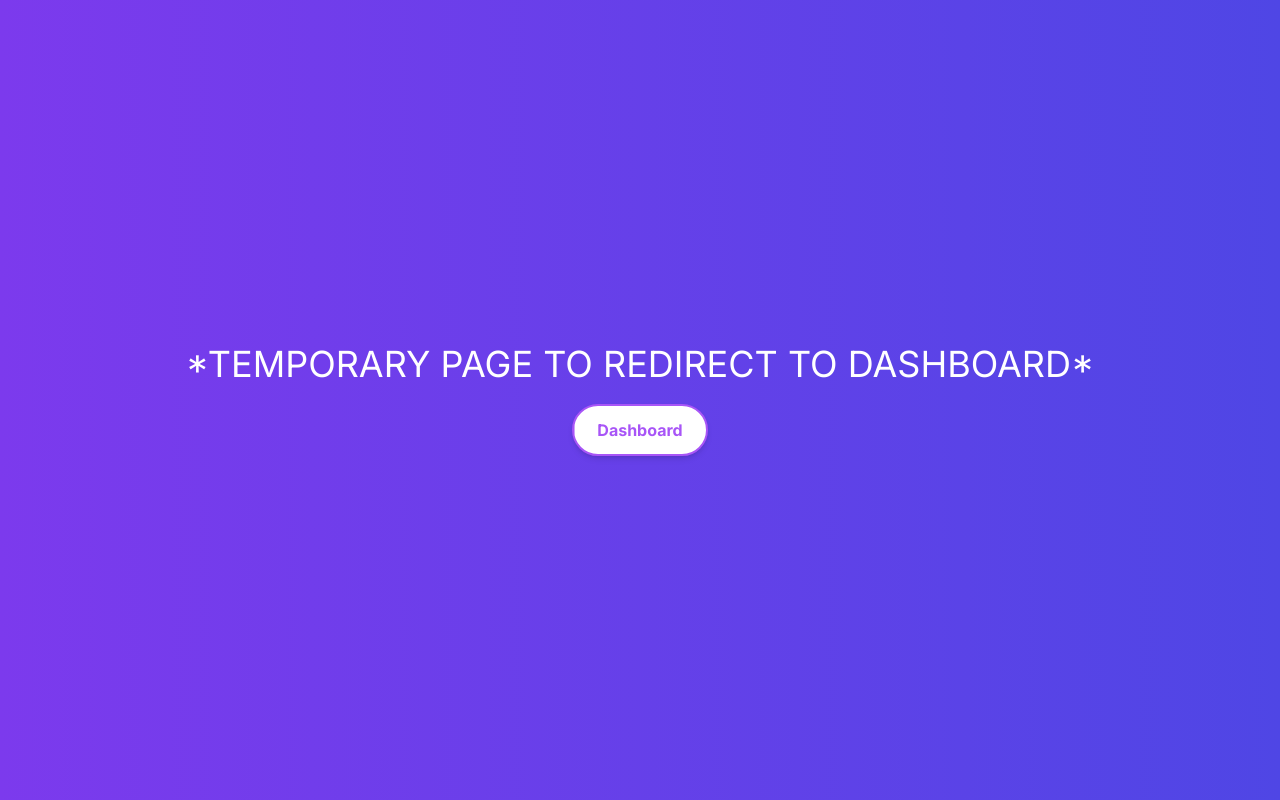
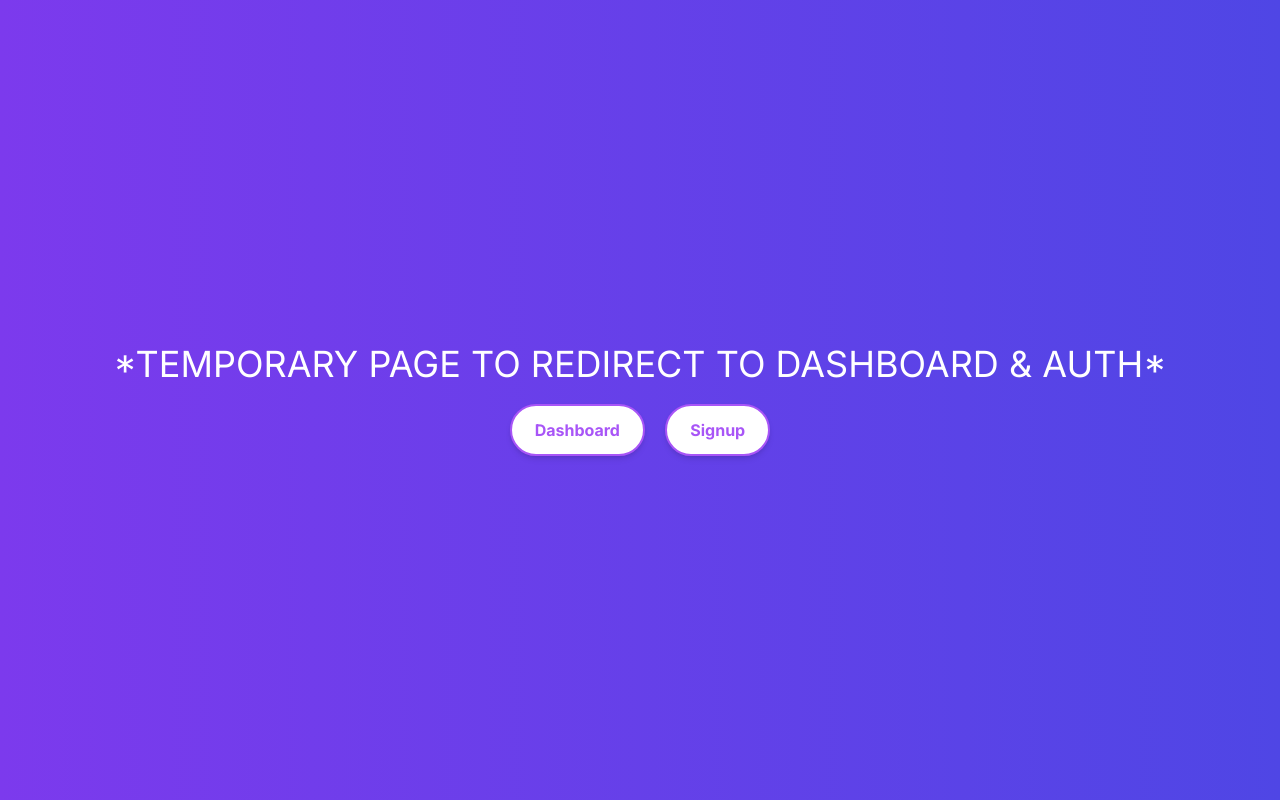
Before and after one commit to albinhasanaj/notefy, a Next.js app: page / in a window 1280 px wide. Built offline with nearby package versions, Linux system fonts and the light colour scheme.

Commit message:
Added a temporary Sign Up redirect-button to homepage

```diff
--- a/app/page.tsx
+++ b/app/page.tsx
@@ -3,7 +3,8 @@ import Image from "next/image";
 export default function Home() {
   return (
     <main className='flex items-center justify-center h-screen bg-gradient-to-r from-violet-600 to-indigo-600 flex-col gap-5'>
-      <h1 className="text-white text-4xl">*TEMPORARY PAGE TO REDIRECT TO DASHBOARD*</h1>
+      <h1 className="text-white text-4xl">*TEMPORARY PAGE TO REDIRECT TO DASHBOARD & AUTH*</h1>
+      <div className="flex gap-5">
         <a href="/dashboard" className="relative inline-flex items-center justify-center p-4 px-6 py-3 overflow-hidden font-medium text-indigo-600 transition duration-300 ease-out border-2 border-purple-500 rounded-full shadow-md group bg-white">
           <span className="absolute inset-0 flex items-center justify-center w-full h-full text-white duration-300 -translate-x-full bg-purple-500 group-hover:translate-x-0 ease">
             <svg className="w-6 h-6" fill="none" stroke="currentColor" viewBox="0 0 24 24" xmlns="http://www.w3.org/2000/svg"><path stroke-linecap="round" stroke-linejoin="round" stroke-width="2" d="M14 5l7 7m0 0l-7 7m7-7H3"></path></svg>
@@ -11,6 +12,14 @@ export default function Home() {
           <span className="absolute flex items-center justify-center w-full h-full text-purple-500 transition-all duration-300 transform group-hover:translate-x-full ease font-bold">Dashboard</span>
           <span className="relative invisible ">Dashboard</span>
         </a>
+        <a href="/signup" className="relative inline-flex items-center justify-center p-4 px-6 py-3 overflow-hidden font-medium text-indigo-600 transition duration-300 ease-out border-2 border-purple-500 rounded-full shadow-md group bg-white">
+          <span className="absolute inset-0 flex items-center justify-center w-full h-full text-white duration-300 -translate-x-full bg-purple-500 group-hover:translate-x-0 ease">
+            <svg className="w-6 h-6" fill="none" stroke="currentColor" viewBox="0 0 24 24" xmlns="http://www.w3.org/2000/svg"><path stroke-linecap="round" stroke-linejoin="round" stroke-width="2" d="M14 5l7 7m0 0l-7 7m7-7H3"></path></svg>
+          </span>
+          <span className="absolute flex items-center justify-center w-full h-full text-purple-500 transition-all duration-300 transform group-hover:translate-x-full ease font-bold">Signup</span>
+          <span className="relative invisible ">Signup</span>
+        </a>
+      </div>
     </main>
   );
 }
```
Lines whose indentation alone changed are shown as unchanged.
